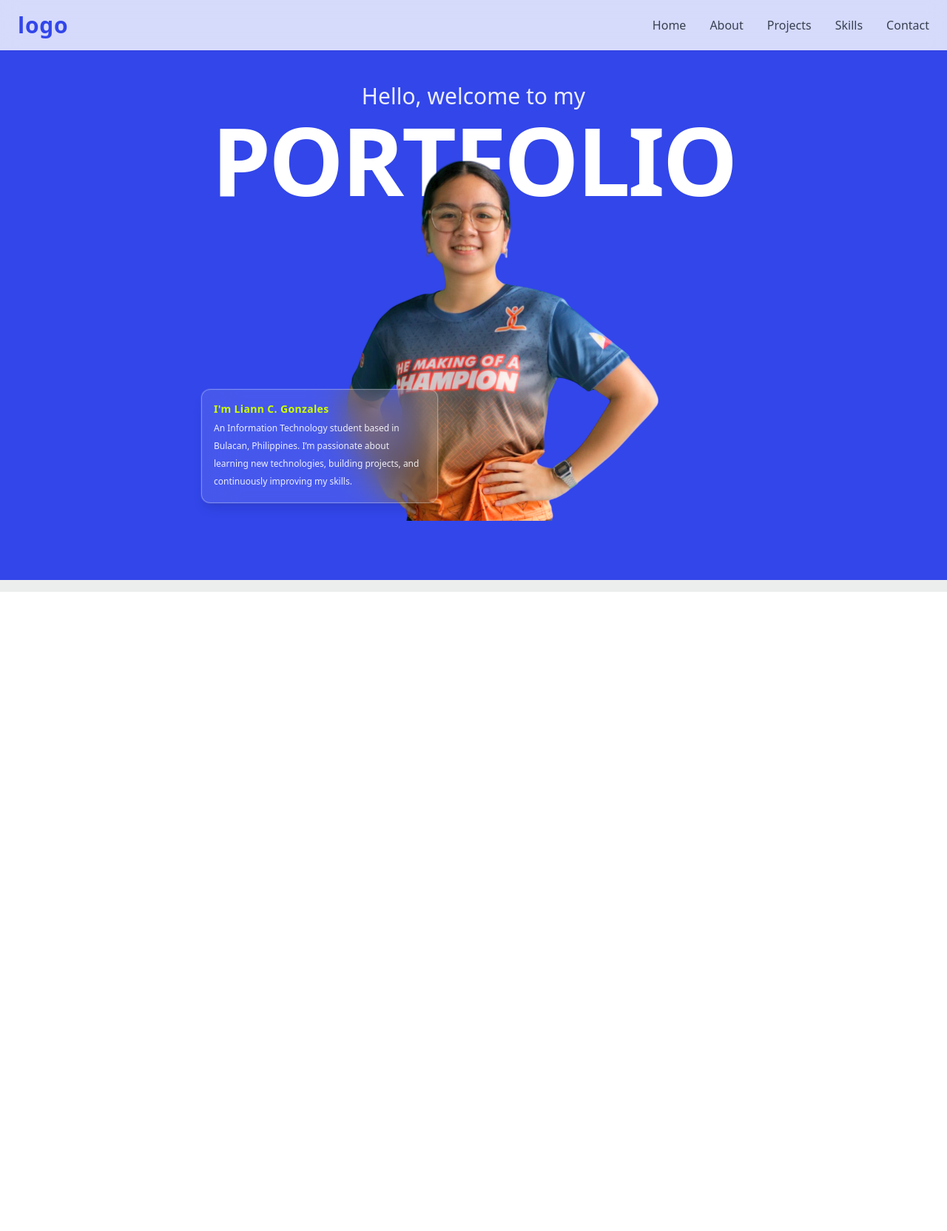
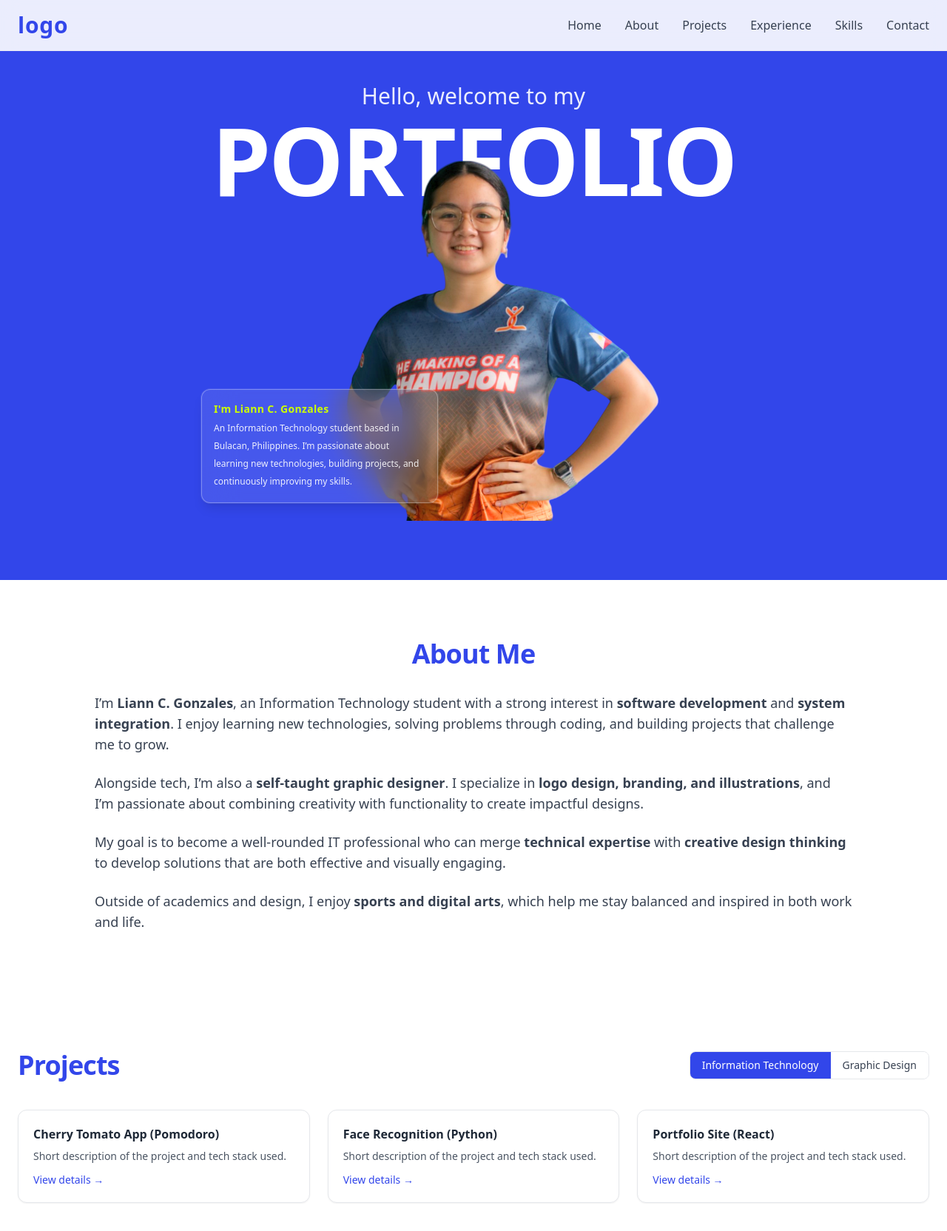
Before and after one commit to liaskyyy/Liann-Portfolio, a React (Create React App) app: page / in a window 1280 px wide. Shown: the top 1664 px of the page at 74% size. Before the commit the page ends 800 px from the top, so only its background shows below. Built offline with nearby package versions, Linux system fonts and the light colour scheme.

Commit message:
Project: initial layout

```diff
--- a/src/App.js
+++ b/src/App.js
@@ -1,12 +1,16 @@
 import React from "react";
 import Header from "./components/Header";
 import Home from "./components/Home";
+import About from "./components/About";
+import Projects from "./components/Projects";
 
 function App() {
   return (
     <div style={{ backgroundColor: "#eceeed", minHeight: "100vh" }}>
       <Header />
       <Home />
+      <About />
+      <Projects />
     </div>
   );
 }
--- a/src/components/Header.jsx
+++ b/src/components/Header.jsx
@@ -1,8 +1,20 @@
 import React from "react";
 
 function Header() {
+  const [open, setOpen] = React.useState(false);
+  React.useEffect(() => {
+    const onDocClick = (e) => {
+      // Close when clicking outside the dropdown
+      if (!(e.target.closest && e.target.closest('#projects-menu'))) {
+        setOpen(false);
+      }
+    };
+    document.addEventListener('click', onDocClick);
+    return () => document.removeEventListener('click', onDocClick);
+  }, []);
+
   return (
-    <header className="fixed top-0 left-0 w-full bg-white/80 backdrop-blur-md shadow-sm z-50">
+    <header className="fixed top-0 left-0 w-full bg-white/90 backdrop-blur-md border-b border-gray-200/60 z-50">
       <div className="max-w-7xl mx-auto px-6 py-4 flex justify-between items-center">
         {/* Logo / Name */}
         <h1 className="text-3xl font-extrabold text-[#3246ea] tracking-wide">
@@ -11,19 +23,55 @@ function Header() {
 
         {/* Navigation Links */}
         <nav>
-          <ul className="flex gap-8 text-gray-700 font-medium">
-            {["Home", "About", "Projects", "Skills", "Contact"].map((item) => (
-              <li key={item}>
-                <a
-                  href={`#${item.toLowerCase()}`}
-                  className="relative group hover:text-[#3246ea] transition"
-                >
-                  {item}
-                  {/* Animated underline */}
-                  <span className="absolute left-0 bottom-[-4px] w-0 h-[2px] bg-[#3246ea] group-hover:w-full transition-all duration-300"></span>
-                </a>
-              </li>
-            ))}
+          <ul className="flex gap-8 text-gray-700 font-medium items-center">
+            <li>
+              <a href="#home" className="relative group hover:text-[#3246ea] transition">
+                Home
+                <span className="absolute left-0 bottom-[-4px] w-0 h-[2px] bg-[#3246ea] group-hover:w-full transition-all duration-300"></span>
+              </a>
+            </li>
+            <li>
+              <a href="#about" className="relative group hover:text-[#3246ea] transition">
+                About
+                <span className="absolute left-0 bottom-[-4px] w-0 h-[2px] bg-[#3246ea] group-hover:w-full transition-all duration-300"></span>
+              </a>
+            </li>
+            {/* Projects with two selectable options (click to open) */}
+            <li id="projects-menu" className="relative">
+              <button
+                type="button"
+                onClick={() => setOpen((v) => !v)}
+                aria-expanded={open}
+                className="relative hover:text-[#3246ea] transition focus:outline-none"
+              >
+                Projects
+                <span className="absolute left-0 bottom-[-4px] w-0 h-[2px] bg-[#3246ea] transition-all duration-300" style={{ width: open ? '100%' : '0%' }}></span>
+              </button>
+              {open && (
+                <div className="absolute left-0 mt-2 bg-white border border-gray-200 rounded-lg shadow-lg p-2 w-56 z-50">
+                  <a href="#projects-it" onClick={() => setOpen(false)} className="block px-3 py-2 rounded hover:bg-gray-50">Information Technology</a>
+                  <a href="#projects-design" onClick={() => setOpen(false)} className="block px-3 py-2 rounded hover:bg-gray-50">Graphic Design</a>
+                </div>
+              )}
+            </li>
+            <li>
+              <a href="#experience" className="relative group hover:text-[#3246ea] transition">
+                Experience
+                <span className="absolute left-0 bottom-[-4px] w-0 h-[2px] bg-[#3246ea] group-hover:w-full transition-all duration-300"></span>
+              </a>
+            </li>
+            <li>
+              <a href="#skills" className="relative group hover:text-[#3246ea] transition">
+                Skills
+                <span className="absolute left-0 bottom-[-4px] w-0 h-[2px] bg-[#3246ea] group-hover:w-full transition-all duration-300"></span>
+              </a>
+            </li>
+            <li>
+              <a href="#contact" className="relative group hover:text-[#3246ea] transition">
+                Contact
+                <span className="absolute left-0 bottom-[-4px] w-0 h-[2px] bg-[#3246ea] group-hover:w-full transition-all duration-300"></span>
+              </a>
+            </li>
           </ul>
         </nav>
       </div>
--- a/src/components/Projects.jsx
+++ b/src/components/Projects.jsx
@@ -0,0 +1,83 @@
+import React, { useState } from "react";
+
+export default function Projects() {
+  const [tab, setTab] = useState("it");
+
+  // Sync with hash from header links
+  React.useEffect(() => {
+    const applyFromHash = () => {
+      if (window.location.hash === "#projects-design") setTab("design");
+      if (window.location.hash === "#projects-it") setTab("it");
+    };
+    applyFromHash();
+    window.addEventListener("hashchange", applyFromHash);
+    return () => window.removeEventListener("hashchange", applyFromHash);
+  }, []);
+
+  return (
+    <section id="projects" className="bg-white py-20 px-6">
+      <div className="max-w-7xl mx-auto">
+        <div className="flex items-center justify-between flex-wrap gap-4">
+          <h2 className="text-3xl sm:text-4xl font-extrabold tracking-tight text-[#3246ea]">
+            Projects
+          </h2>
+
+          {/* Tabs control (also duplicated in header via anchors) */}
+          <div className="inline-flex rounded-lg border border-gray-200 overflow-hidden">
+            <button
+              onClick={() => setTab("it")}
+              className={`px-4 py-2 text-sm font-medium ${tab === "it" ? "bg-[#3246ea] text-white" : "bg-white text-gray-700 hover:bg-gray-50"}`}
+              aria-pressed={tab === "it"}
+            >
+              Information Technology
+            </button>
+            <button
+              onClick={() => setTab("design")}
+              className={`px-4 py-2 text-sm font-medium ${tab === "design" ? "bg-[#3246ea] text-white" : "bg-white text-gray-700 hover:bg-gray-50"}`}
+              aria-pressed={tab === "design"}
+            >
+              Graphic Design
+            </button>
+          </div>
+        </div>
+
+        {/* Content */}
+        <div className="mt-10" id="projects-it">
+          {tab === "it" ? <ItProjects /> : <DesignProjects />}
+        </div>
+        {/* Anchor target for design tab */}
+        <div id="projects-design" className="sr-only" aria-hidden></div>
+      </div>
+    </section>
+  );
+}
+
+function ItProjects() {
+  return (
+    <div className="grid sm:grid-cols-2 lg:grid-cols-3 gap-6">
+      {["Cherry Tomato App (Pomodoro)", "Face Recognition (Python)", "Portfolio Site (React)"]
+        .map((title) => (
+          <article key={title} className="rounded-xl border border-gray-200 p-5 bg-white shadow-sm">
+            <h3 className="font-semibold text-gray-800">{title}</h3>
+            <p className="mt-2 text-sm text-gray-600">Short description of the project and tech stack used.</p>
+            <div className="mt-3 text-sm text-[#3246ea]">View details →</div>
+          </article>
+        ))}
+    </div>
+  );
+}
+
+function DesignProjects() {
+  return (
+    <div className="grid sm:grid-cols-2 lg:grid-cols-3 gap-6">
+      {["Brand Logo Pack", "Event Poster Series", "Social Media Kit"]
+        .map((title) => (
+          <article key={title} className="rounded-xl border border-gray-200 p-5 bg-white shadow-sm">
+            <h3 className="font-semibold text-gray-800">{title}</h3>
+            <p className="mt-2 text-sm text-gray-600">Short description of the design work and tools used.</p>
+            <div className="mt-3 text-sm text-[#3246ea]">View details →</div>
+          </article>
+        ))}
+    </div>
+  );
+}
```
